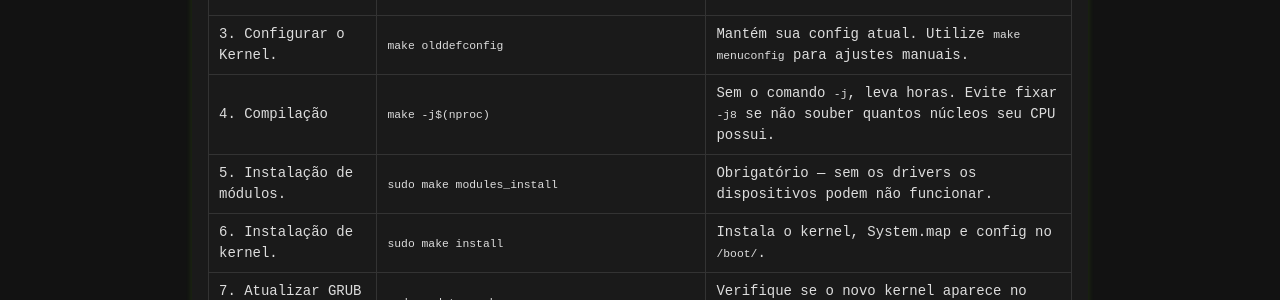
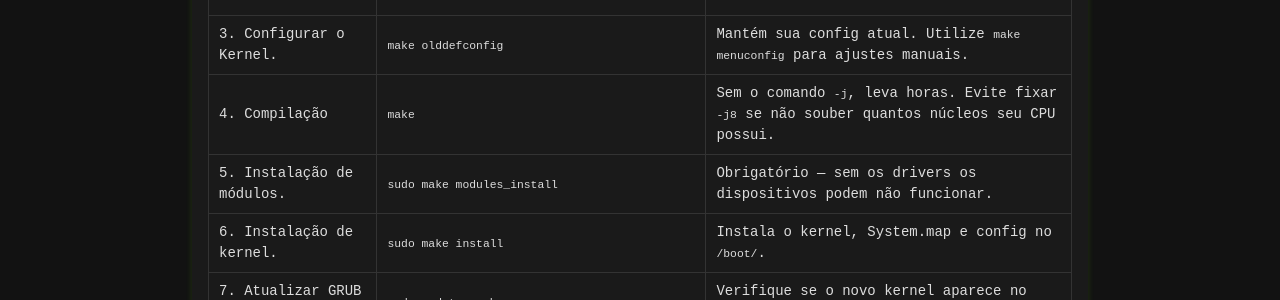
Before and after one commit to Piolinux/piolinux-site, a Jekyll site: the page built from _pages/_kernel/tabela-evergreen-como-compilar-o-kernel-linux.md, in a window 1280 px wide. Shown: the part 355-655 px from the top of the page. Built offline with Jekyll 4.4.1, drawn with Linux system fonts in a browser that asks for light colours.

Commit message:
Update tabela-evergreen-como-compilar-o-kernel-linux.md

```diff
--- a/_pages/_kernel/tabela-evergreen-como-compilar-o-kernel-linux.md
+++ b/_pages/_kernel/tabela-evergreen-como-compilar-o-kernel-linux.md
@@ -41,7 +41,7 @@ sudo apt install build-essential libncurses-dev bison flex libssl-dev libelf-dev
     </tr>
     <tr>
       <td data-label="Etapa">4. Compilação</td>
-      <td data-label="Comando"><code>make -j$(nproc)</code></td>
+      <td data-label="Comando"><code>make </code></td>
       <td data-label="Observação Crítica">Sem o comando <code>-j</code>, leva horas. Evite fixar <code>-j8</code> se não souber quantos núcleos seu CPU possui.</td>
     </tr>
     <tr>
```
